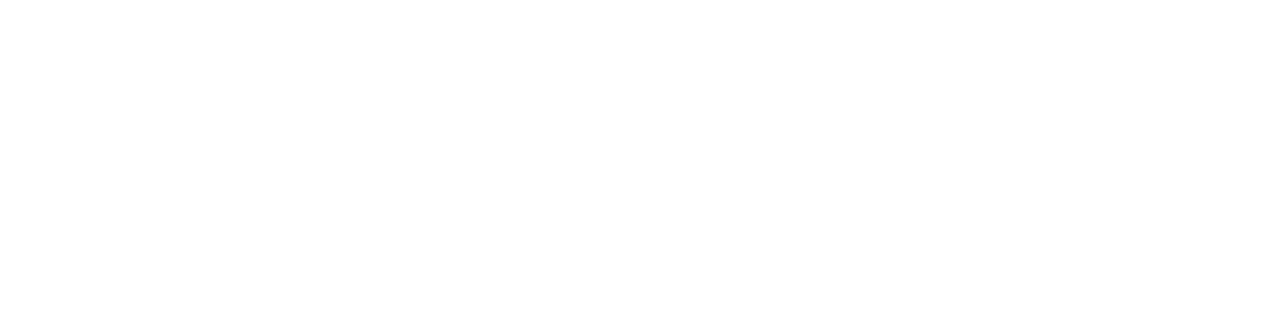
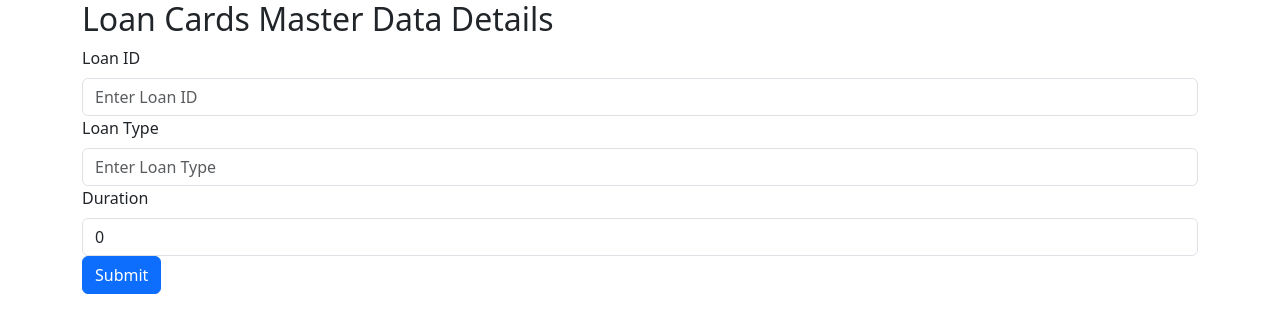
Before and after one commit to singhabhyudita/LoanAdminManagementApplication, a React (Create React App) app in the folder Frontend/: page /admin/loan/add in a window 1280 px wide. Before the commit this address had no page. Shown: the top 332 px of the page. Built offline with nearby package versions, Linux system fonts and the light colour scheme.

Commit message:
Admin frontend temp

```diff
--- a/Frontend/src/App.js
+++ b/Frontend/src/App.js
@@ -5,10 +5,10 @@
 import Register from "./components/Register";
 import Dashboard from './components/dashboard'
 import ApplyLoan from "./components/ApplyLoan";
-import PrivateRoute from "./components/PrivateRoute";
-import { AuthProvider } from "./components/AuthContext";
 import ViewPurchase from "./components/ViewPurchase"
-import ViewCard from "./components/viewcard"
+import AdminLoan from "./components/AdminLoan";
+import ViewLoan from "./components/ViewLoan";
+import AdminViewLoan from "./components/AdminViewLoan";
 
 function App() {
   return (
@@ -20,8 +20,10 @@
         <Route path="/dashboard" element={<Dashboard />} />
         <Route path="/apply-loan" element={<ApplyLoan />} />
         <Route path="/view-purchase" element={<ViewPurchase />} />
-        <Route path="/view-loan" element={<ViewCard />} />
+        <Route path="/view-loan" element={<ViewLoan />} />
         <Route path="/" element={<Home />} />
+        <Route exact path="/admin/loan/add" element={<AdminLoan/>}/>
+        <Route exact path="/admin/loan/view" element={<AdminViewLoan/>}/>
       </Routes>
     </BrowserRouter>
   )
--- a/Frontend/src/URL.jsx
+++ b/Frontend/src/URL.jsx
@@ -1,6 +1,8 @@
 export const employeeRegisterUrl = "http://localhost:8080/api/employee/register";
 export const employeeLoginUrl = "http://localhost:8080/api/employee/login";
 export const adminLoginUrl = "http://localhost:8080/api/admin/login";
+export const adminApplyLoanUrl = "http://localhost:8080/api/admin/loans/add";
+export const adminViewLoanUrl = "http://localhost:8080/api/admin/loans/all";
 export const applyLoanUrl = (employeeId) => {
     return `http://localhost:8080/api/items/apply/${employeeId}`
 }
--- /dev/null
+++ b/Frontend/src/components/AdminLoan.jsx
@@ -0,0 +1,75 @@
+import { useState } from "react";
+import { Button, Container ,Form, FormControl, FormGroup } from "react-bootstrap";
+import AdminLoanService from "../services/AdminLoanService";
+import { useNavigate } from "react-router-dom";
+
+const AdminLoan = () => {
+    const [loanId, setLoanId] = useState("");
+    const [loanType, setLoanType] = useState("");
+    const [duration, setDuration] = useState(0);
+    const [message, setMessage] = useState("");
+    const navigate = useNavigate();
+
+    const handleLoanIdChange = (event) => {
+        setLoanId(event.target.value);
+    }
+
+    const handleLoanTypeChange = (event) => {
+        setLoanType(event.target.value);
+    }
+
+    const handleDurationChange = (event) => {
+        setDuration(event.target.value);
+    }
+
+    const handleSubmit = (e) => {
+        e.preventDefault();
+        console.log("Submit called");
+        const loan = {
+            loan_id: loanId,
+            loan_type: loanType,
+            duration: duration
+        }
+        AdminLoanService.addLoan(loan).then(response => {
+            if(response.data != null) setMessage("Loan added successfully")
+            else setMessage("Error occured");
+        })
+        navigate("/admin/loan/view");
+    }
+    return(
+        <Container className="admin-apply-loan">
+            <Form className="admin-loan-form" onSubmit={handleSubmit}>
+                <h2>Loan Cards Master Data Details</h2>
+                <FormGroup controlId="loanId">
+                    <Form.Label>Loan ID</Form.Label>
+                    <FormControl
+                    type="text"
+                    placeholder="Enter Loan ID"
+                    value={loanId}
+                    onChange={handleLoanIdChange} ></FormControl>
+                </FormGroup>
+                <FormGroup controlId="loanType">
+                    <Form.Label>Loan Type</Form.Label>
+                    <FormControl
+                    type="text"
+                    placeholder="Enter Loan Type"
+                    value={loanType}
+                    onChange={handleLoanTypeChange} ></FormControl>
+                </FormGroup>
+                <FormGroup controlId="loanId">
+                    <Form.Label>Duration</Form.Label>
+                    <FormControl
+                    type="text"
+                    placeholder="Enter duration in years"
+                    value={duration}
+                    onChange={handleDurationChange} ></FormControl>
+                </FormGroup>
+                <Button variant="primary" type="submit" >
+                    Submit
+                </Button>
+            </Form>
+            <div>{message}</div>
+        </Container>
+    )
+}
+export default AdminLoan;
--- /dev/null
+++ b/Frontend/src/components/AdminViewLoan.jsx
@@ -0,0 +1,38 @@
+import { useEffect, useState } from "react";
+import { Table } from "react-bootstrap";
+import AdminLoanService from "../services/AdminLoanService";
+
+const AdminViewLoan = () => {
+    const [loans,setLoans]= useState([]);
+
+    useEffect(()=>{
+        AdminLoanService.viewLoan().then(response => {
+            console.log(response);
+            setLoans(response.data);
+        });
+    })
+    return (
+        <div>
+            <div>All Loans</div>
+        <Table striped bordered hovered>
+            <thead>
+                <tr>
+                <th>Loan ID</th>
+                <th>Loan Type</th>
+                <th>Duration</th>
+                </tr>
+            </thead>
+            <tbody>
+                {loans.map(loan =>(
+                    <tr key={loan.loan_id}>
+                        <td>{loan.loan_id}</td>
+                        <td>{loan.loan_type}</td>
+                        <td>{loan.duration}</td>
+                    </tr>
+                ))}
+            </tbody>
+        </Table>
+        </div>
+    )
+}
+export default AdminViewLoan;
--- a/Frontend/src/components/viewcard.jsx
+++ b/Frontend/src/components/ViewLoan.jsx
@@ -3,7 +3,7 @@
 import Table from 'react-bootstrap/Table';
 
 
-export const ViewCard = () => {
+export const ViewLoan = () => {
   const [data, setData] = useState(null)
 
   useEffect(() => {
@@ -46,4 +46,4 @@
     </div>
   )
 }
-export default ViewCard
+export default ViewLoan;
--- a/Frontend/src/components/dashboard.jsx
+++ b/Frontend/src/components/dashboard.jsx
@@ -50,4 +50,4 @@
     )
 }
 
-export default Dashboard
+export default Dashboard;
--- /dev/null
+++ b/Frontend/src/services/AdminLoanService.jsx
@@ -0,0 +1,15 @@
+import { adminApplyLoanUrl, adminViewLoanUrl } from "../URL";
+import axios from 'axios';
+class AdminLoanService {
+    constructor(){
+        this.addLoan= this.addLoan.bind(this);
+     }
+    addLoan(loan){
+        return axios.post(adminApplyLoanUrl,loan);
+    }
+    viewLoan(){
+        return axios.get(adminViewLoanUrl);
+    }
+
+}
+export default new AdminLoanService();
```
